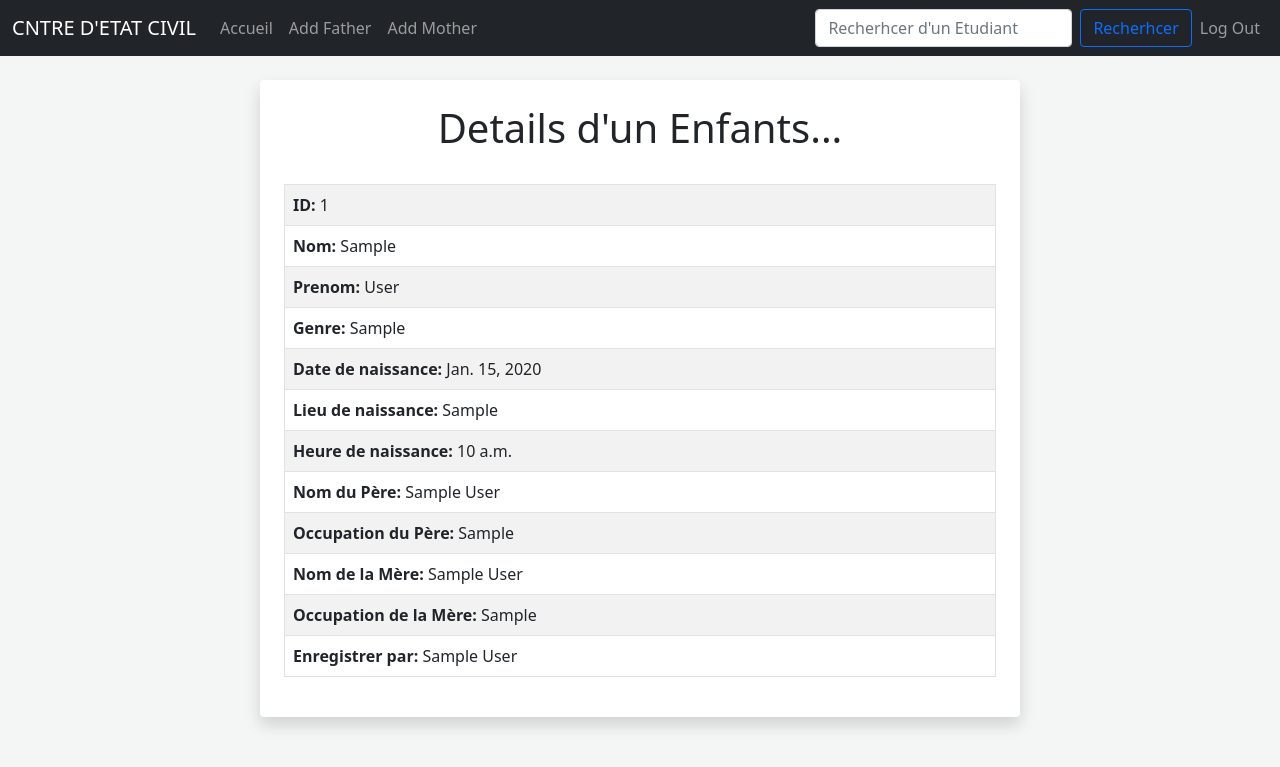
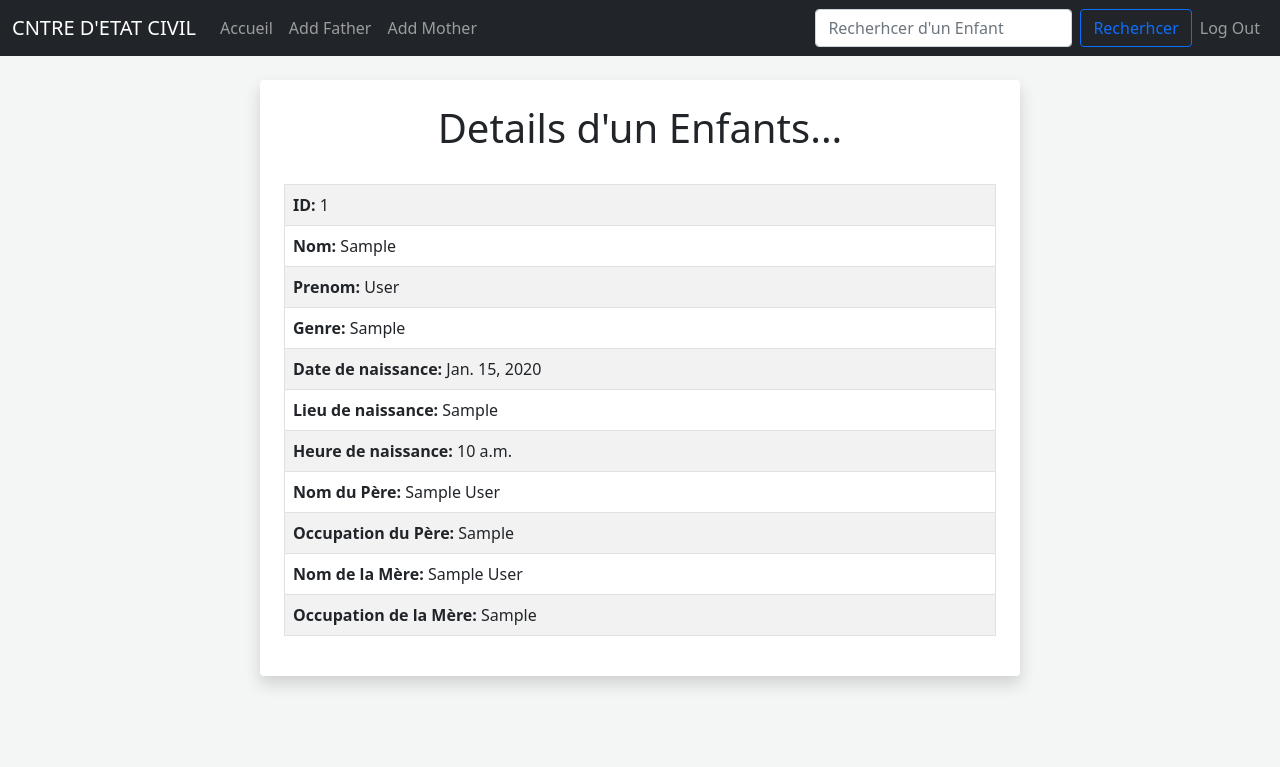
Before and after one commit to zepekenhio/DataBase-GUI, a Django app: page /show_child/1 in a window 1280 px wide. Shown: the top 767 px of the page. Run offline with Django 3.2, Linux system fonts and the light colour scheme; a user stored in the database is signed in; tables that the repository leaves empty hold one stand-in row (values such as "Sample post").

Commit message:
Adding additional update

```diff
--- a/birth/forms.py
+++ b/birth/forms.py
@@ -44,7 +44,7 @@ class MotherForm(ModelForm):
 class ChildForm(ModelForm):
     class Meta:
         model = Child
-        fields = ( 'first_name', 'last_name', 'birth_time', 'birth_date', 'birth_place', 'gender', 'father', 'mother', 'user',  )
+        fields = ( 'first_name', 'last_name', 'birth_time', 'birth_date', 'birth_place', 'gender', 'father', 'mother', )
 
         labels = {
             'first_name': '',
@@ -55,7 +55,7 @@ class ChildForm(ModelForm):
             'gender': '',
             'father': 'Selectionner le père',
             'mother': 'Selectionner la mere',
-            'user': '',
+
         }
 
         widgets = {
@@ -67,5 +67,4 @@ class ChildForm(ModelForm):
             'gender': forms.TextInput(attrs={'class': 'form-control', 'placeholder': 'Genre',}),
             'father': forms.Select(attrs={'class': 'form-select', 'placeholder': 'Choisir le Père',}),
             'mother': forms.Select(attrs={'class': 'form-select', 'placeholder': 'Choisir la Mère',}),
-            'user': forms.TextInput(attrs={'class': 'form-control', 'placeholder': 'User ID',}),
         }
--- a/birth/models.py
+++ b/birth/models.py
@@ -1,16 +1,9 @@
 from django.db import models
+from django.db.models.deletion import SET_DEFAULT
 from .utils import create_new_ref_number
+from django.contrib.auth.models import User
 
 # Create your models here.
-
-class Admin(models.Model):
-    username = models.CharField('username', max_length=20)
-    full_name = models.CharField('full_name', max_length=120)
-    email = models.CharField('email', max_length=20)
-    password = models.CharField('passwword', max_length=120)
-
-    def __str__(self):
-        return self.full_name
 
 class Father(models.Model):
     full_name = models.CharField('full_name', max_length=120)
@@ -42,7 +35,6 @@ class Child(models.Model):
     nni = models.CharField('nni', unique='True', max_length=10, editable=False, default=create_new_ref_number)
     father = models.ForeignKey(Father, blank=False, null=False, on_delete=models.CASCADE)
     mother = models.ForeignKey(Mother, blank=False, null=False, on_delete=models.CASCADE)
-    user = models.ForeignKey(Admin, blank=False, null=False, on_delete=models.CASCADE)
-
+    author = models.ForeignKey(User, on_delete=SET_DEFAULT, default=None, null=True)
     def __str__(self):
         return self.fist_name
--- a/birth/templates/birth/navbar.html
+++ b/birth/templates/birth/navbar.html
@@ -22,7 +22,7 @@
         <form class="d-flex" method="POST" action="{% url 'search-child' %}">
 
             {% csrf_token %}
-          <input class="form-control me-2" type="search" placeholder="Recherhcer d'un Etudiant" name="searched" aria-label="Recherhcer">
+          <input class="form-control me-2" type="search" placeholder="Recherhcer d'un Enfant" name="searched" aria-label="Recherhcer">
           <button class="btn btn-outline-primary" type="submit">Recherhcer</button>
         </form>
 
--- a/birth/templates/birth/show_child.html
+++ b/birth/templates/birth/show_child.html
@@ -58,10 +58,6 @@
               <td><strong>Occupation de la Mère:</strong> {{child.mother.occupation}}</td>
              </tr>
 
-             <tr class="success">
-              <td><strong>Enregistrer par:</strong> {{child.user.full_name}}</td>
-             </tr>
-
         </tbody>
     </table>
 
--- a/birth/views.py
+++ b/birth/views.py
@@ -47,7 +47,7 @@ def add_mother(request):
     })
 
 @login_required
-def add_child(request):
+def add_child(request,):
     submitted = False
     if request.method == "POST":
         form = ChildForm(request.POST)
@@ -58,6 +58,11 @@ def add_child(request):
         form = ChildForm
         if 'submitted' in request.GET:
             submitted=True
+
+    """ def form_valid(self, form):
+        form.instance.author = self.user
+        return super().form_valid(form) """
+
     return render(request, 'birth/add_child.html', {
         'form': form,
         'submitted': submitted,
```
Also changed, not shown: birth/migrations/0001_initial.py, birth/migrations/0002_alter_child_nni_alter_father_nni_alter_mother_nni.py (deleted).
